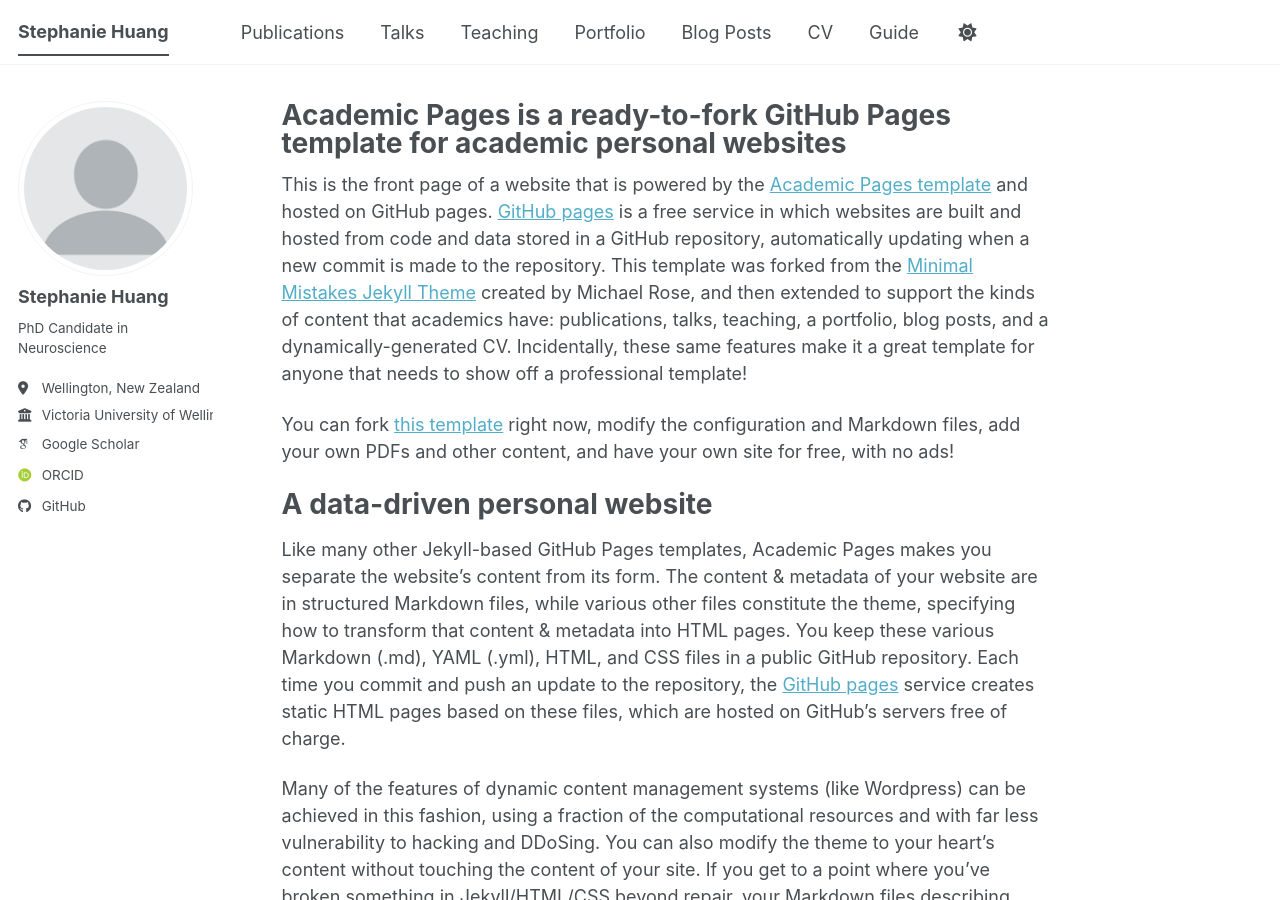
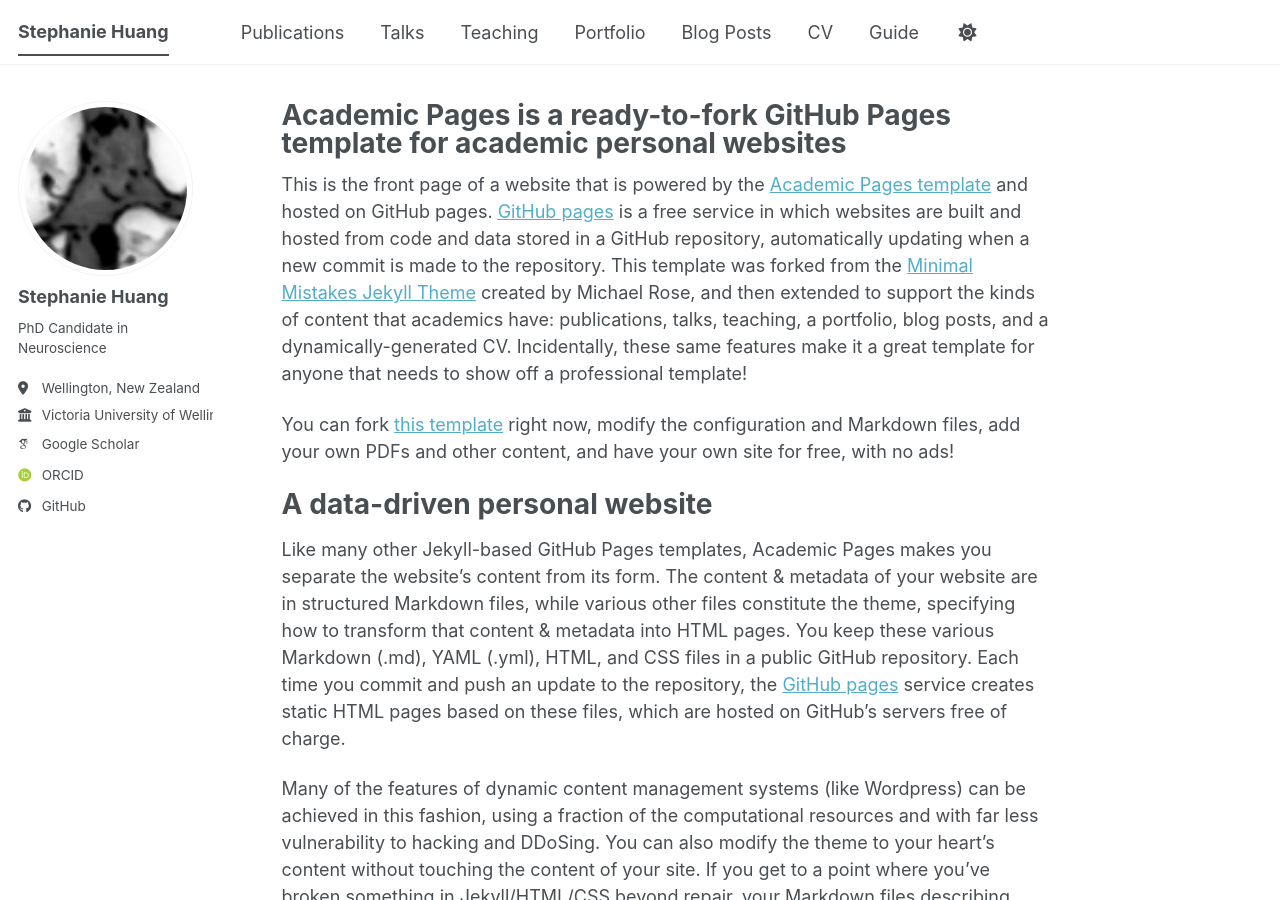
Before and after one commit to stephaniejh/stephaniejh.github.io, a Jekyll site: the page built from _pages/about.md, in a window 1280 px wide and 900 px high. Built offline with Jekyll 4.4.1, drawn with Linux system fonts in a browser that asks for light colours; some web fonts are replaced; a script bundle is joined from its source files by our own code; library files that are not in the unit come from our copies.

Commit message:
Update _config.yml
bksy and profile pic

```diff
--- a/_config.yml
+++ b/_config.yml
@@ -23,12 +23,12 @@
 #               Additional customization can be done by editing /_includes/author-profile.html
 author:
   # Biographic information
-  avatar           : "profile.png"
+  avatar           : "happy_neuron_crop.png" # in images folder!
   name             : "Stephanie Huang"
   pronouns         : # example: "she/her"
   bio              : "PhD Candidate in Neuroscience"
+  location         : "Wellington, New Zealand"
   employer         : "Victoria University of Wellington"
-  location         : "Wellington, New Zealand"
   uri              : # URL
   email            : # "none@example.org"
 
@@ -57,7 +57,7 @@
 
   # Social media
   artstation       : # Username
-  bluesky          : # "bsky.app" # Replace this with you Bluesky username
+  bluesky          : # "@stephjhuang.bsky.social" # Replace this with you Bluesky username
   facebook         : # Username
   flickr           : # Username
   foursquare       : # Username
```
